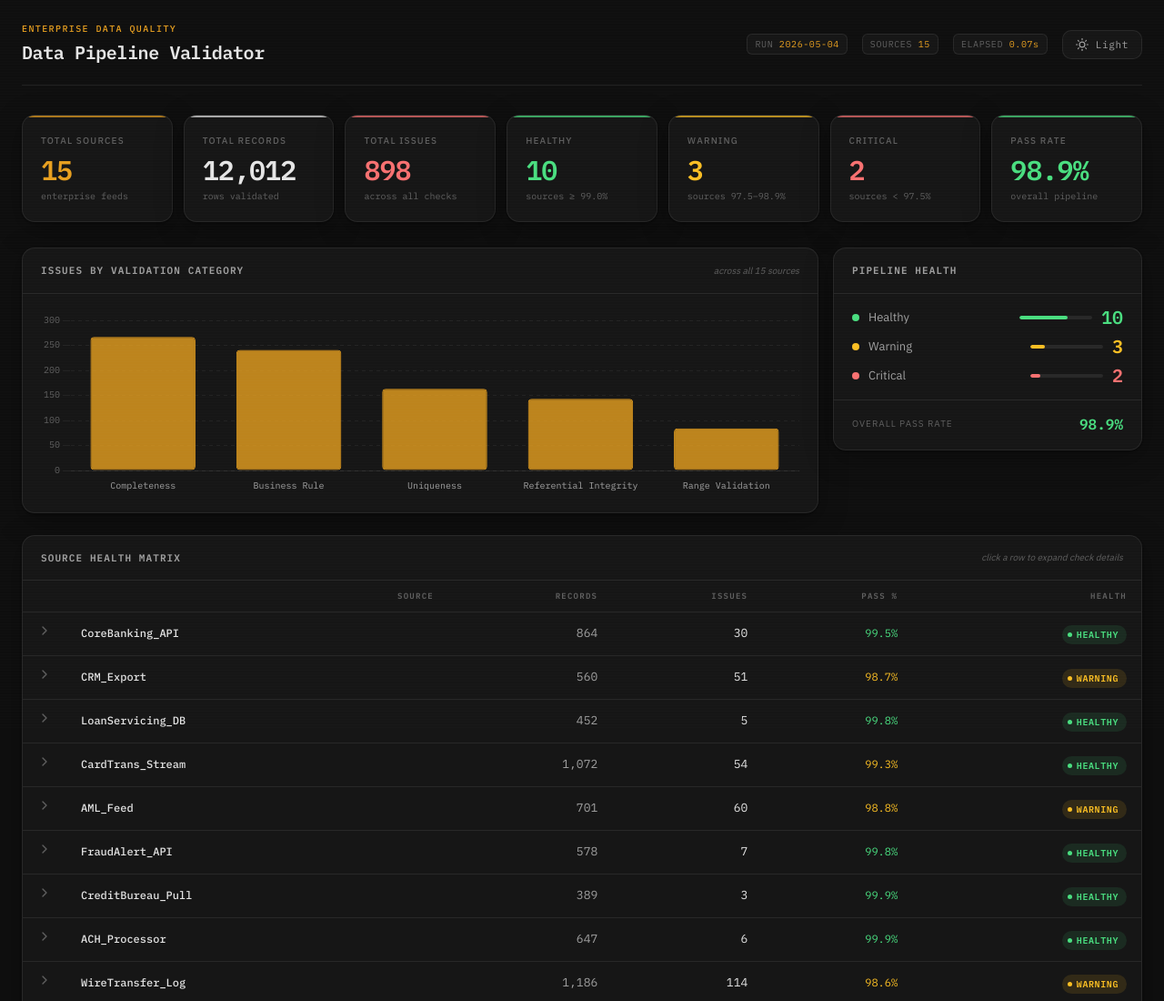
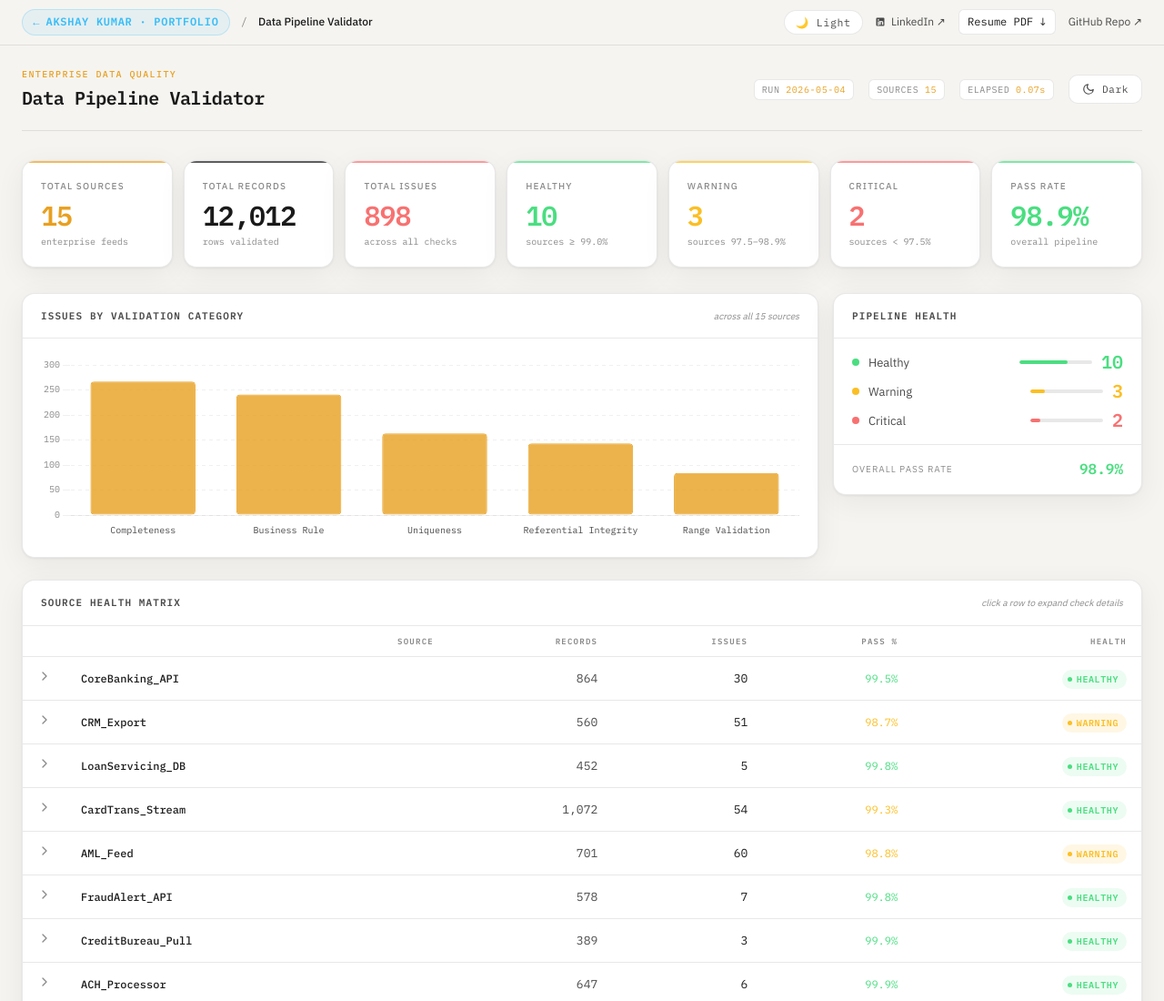
Before and after one commit to akbknight/data-pipeline-validator, a plain HTML site: page index.html in a window 1280 px wide. Shown: the top 1100 px of the page at 91% size. Drawn offline with nearby package versions, Linux system fonts and the light colour scheme.

Commit message:
feat(ui): integrate unified portfolio ecosystem top nav and bidirectional theme sync

```diff
--- a/index.html
+++ b/index.html
@@ -676,6 +676,36 @@
 </head>
 
 <body>
+
+<!-- UNIFIED PORTFOLIO ECOSYSTEM TOP BAR -->
+<nav style="background:var(--bg);border-bottom:1px solid var(--border);padding:0.6rem 1.5rem;font-family:var(--font-sans);position:sticky;top:0;z-index:9999;backdrop-filter:blur(12px);-webkit-backdrop-filter:blur(12px);transition:background 0.2s,border-color 0.2s;">
+  <div style="max-width:1280px;margin:0 auto;display:flex;align-items:center;justify-content:space-between;gap:1rem;flex-wrap:wrap;">
+    <div style="display:flex;align-items:center;gap:0.75rem;">
+      <a href="https://akbknight.github.io/" style="display:inline-flex;align-items:center;gap:0.4rem;color:#38bdf8;text-decoration:none;font-size:0.75rem;font-family:var(--font-mono);font-weight:600;text-transform:uppercase;letter-spacing:0.06em;background:rgba(56,189,248,0.08);border:1px solid rgba(56,189,248,0.25);padding:0.3rem 0.7rem;border-radius:9999px;">
+        <span>←</span> AKSHAY KUMAR · PORTFOLIO
+      </a>
+      <span style="font-size:0.75rem;color:var(--text-muted);font-family:var(--font-mono);">/</span>
+      <span style="font-size:0.75rem;color:var(--text);font-weight:500;">Data Pipeline Validator</span>
+    </div>
+    <div style="display:flex;align-items:center;gap:0.85rem;">
+      <button id="themeToggleTopBtn" class="theme-btn" onclick="toggleTheme()" aria-label="Toggle Light / Dark Mode" title="Toggle Light / Dark Mode" style="border-radius:9999px;padding:0.3rem 0.75rem;font-family:var(--font-mono);font-size:0.72rem;">
+        <span id="themeTopIcon">🌙</span>
+        <span id="themeTopLabel">Light</span>
+      </button>
+      <a href="https://www.linkedin.com/in/akshaykumardl/" target="_blank" rel="noopener noreferrer" style="font-size:0.75rem;color:var(--text-2);text-decoration:none;display:inline-flex;align-items:center;gap:0.35rem;">
+        <svg width="12" height="12" viewBox="0 0 24 24" fill="currentColor"><path d="M19 3a2 2 0 0 1 2 2v14a2 2 0 0 1-2 2H5a2 2 0 0 1-2-2V5a2 2 0 0 1 2-2h14m-.5 15.5v-5.3a3.26 3.26 0 0 0-3.26-3.26c-.85 0-1.84.52-2.28 1.3v-1.11h-2.79v8.37h2.79v-4.93c0-.77.62-1.4 1.39-1.4a1.4 1.4 0 0 1 1.4 1.4v4.93h2.75M6.46 10.9v8.37H9.2V10.9H6.46M7.83 6.2a1.62 1.62 0 0 0-1.63 1.62c0 .89.73 1.62 1.63 1.62.9 0 1.63-.73 1.63-1.62A1.62 1.62 0 0 0 7.83 6.2Z"/></svg>
+        LinkedIn ↗
+      </a>
+      <a href="https://akbknight.github.io/assets/Akshay_Resume.pdf" download="Akshay_Kumar_Resume.pdf" style="font-size:0.75rem;color:var(--text);text-decoration:none;background:var(--bg-card);border:1px solid var(--border);padding:0.25rem 0.6rem;border-radius:6px;font-family:var(--font-mono);">
+        Resume PDF ↓
+      </a>
+      <a href="https://github.com/akbknight/data-pipeline-validator" target="_blank" rel="noopener noreferrer" style="font-size:0.75rem;color:var(--text-2);text-decoration:none;">
+        GitHub Repo ↗
+      </a>
+    </div>
+  </div>
+</nav>
+
 <div class="wrapper">
 
   <!-- ── Header ── -->
@@ -822,8 +852,7 @@ function replaceIconChildren(svgEl, nodes) {
 function updateThemeBtn(theme) {
   var label = document.getElementById('theme-label');
   var icon  = document.getElementById('theme-icon');
-  if (!label || !icon) return;
-
+  if (label && icon) {
     if (theme === 'dark') {
       label.textContent = 'Light';
       replaceIconChildren(icon, buildSunIcon());
@@ -832,21 +861,47 @@ function updateThemeBtn(theme) {
       replaceIconChildren(icon, buildMoonIcon());
     }
   }
+  var topLabel = document.getElementById('themeTopLabel');
+  var topIcon  = document.getElementById('themeTopIcon');
+  if (topLabel && topIcon) {
+    topLabel.textContent = theme === 'dark' ? 'Dark' : 'Light';
+    topIcon.textContent = theme === 'dark' ? '☀️' : '🌙';
+  }
+}
+
+function applyTheme(t) {
+  document.documentElement.setAttribute('data-theme', t);
+  localStorage.setItem('ak_theme', t);
+  localStorage.setItem('dpv-theme', t);
+  localStorage.setItem('theme', t);
+  updateThemeBtn(t);
+  if (window._chart) { updateChartTheme(); }
+}
+
+function toggleTheme() {
+  var curr = document.documentElement.getAttribute('data-theme') === 'dark' ? 'light' : 'dark';
+  applyTheme(curr);
+}
 
 (function initTheme() {
-  var saved = localStorage.getItem('dpv-theme') || 'dark';
-  document.documentElement.setAttribute('data-theme', saved);
-  updateThemeBtn(saved);
+  var saved = localStorage.getItem('ak_theme') || localStorage.getItem('dpv-theme') || localStorage.getItem('theme');
+  var prefersDark = window.matchMedia && window.matchMedia('(prefers-color-scheme: dark)').matches;
+  var t = saved ? saved : (prefersDark ? 'dark' : 'light');
+  applyTheme(t);
 })();
 
-document.getElementById('theme-toggle').addEventListener('click', function () {
-  var html = document.documentElement;
-  var curr = html.getAttribute('data-theme') === 'dark' ? 'light' : 'dark';
-  html.setAttribute('data-theme', curr);
-  localStorage.setItem('dpv-theme', curr);
-  updateThemeBtn(curr);
-  if (window._chart) { updateChartTheme(); }
+var themeToggleBtn = document.getElementById('theme-toggle');
+if (themeToggleBtn) {
+  themeToggleBtn.addEventListener('click', toggleTheme);
+}
+
+if (window.matchMedia) {
+  window.matchMedia('(prefers-color-scheme: dark)').addEventListener('change', function(e) {
+    if (!localStorage.getItem('ak_theme') && !localStorage.getItem('dpv-theme')) {
+      applyTheme(e.matches ? 'dark' : 'light');
+    }
   });
+}
 
 /* ═══════════════════════════════════════════════════════════
    HELPERS
```
Lines whose indentation alone changed are shown as unchanged.
